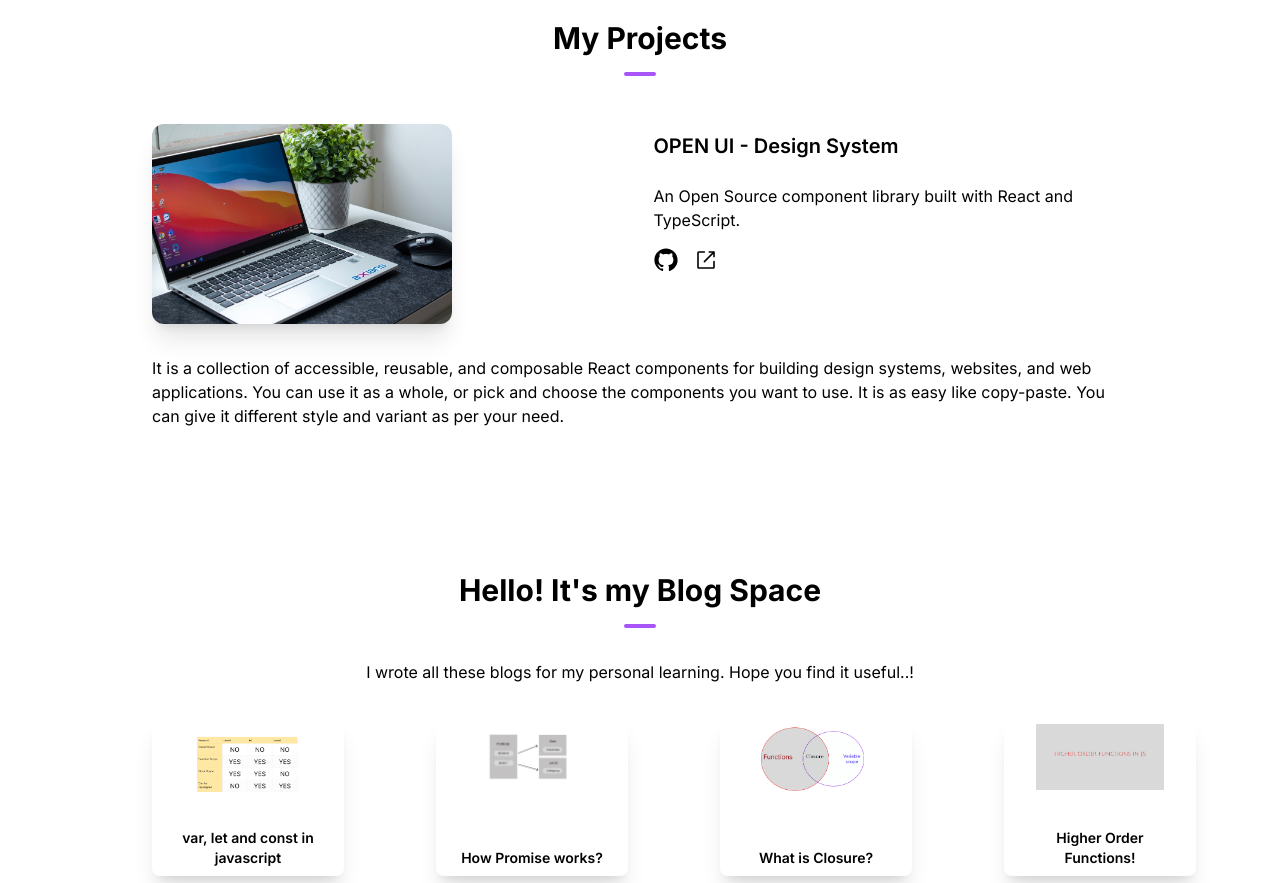
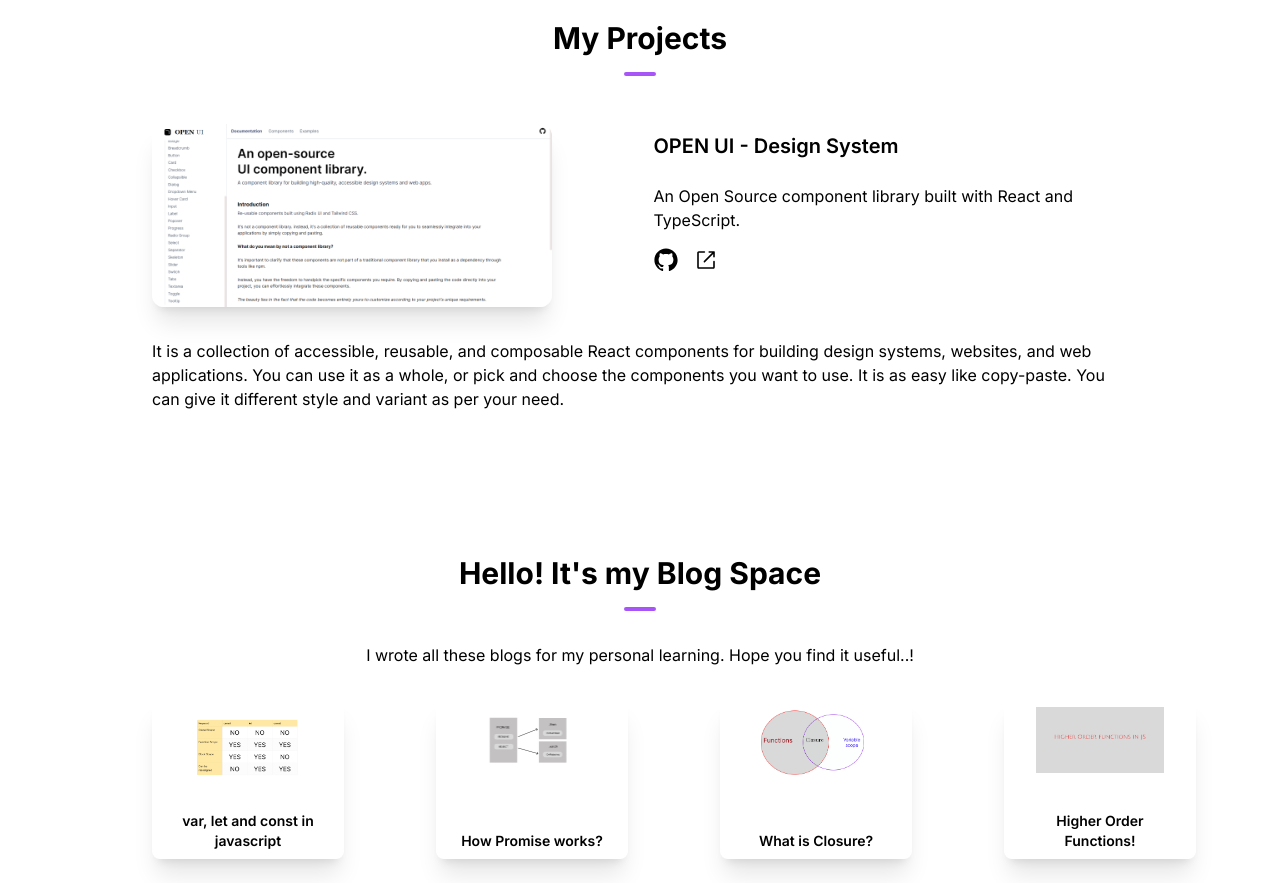
Before and after one commit to twinkalp10/mywebsite, a Next.js app: page / in a window 1280 px wide. Shown: the part 1240-2123 px from the top of the page. Built offline with nearby package versions, Linux system fonts and the light colour scheme.

Commit message:
Project pic added

```diff
--- a/components/ProjectSection.tsx
+++ b/components/ProjectSection.tsx
@@ -9,7 +9,7 @@
     title: "OPEN UI - Design System",
     description:
       "An Open Source component library built with React and TypeScript.",
-    image: "/laptop.jpg",
+    image: "/openuipic.png",
     github: "https://github.com/twinkalp10/open-ui",
     demo: "https://open-ui-design.vercel.app/",
     about:
@@ -31,8 +31,8 @@
                   <Image
                     src={project.image}
                     alt={project.title}
-                    width={300}
-                    height={200}
+                    width={400}
+                    height={300}
                     className="rounded-xl shadow-xl"
                   />
                 </div>
@@ -42,10 +42,10 @@
                   </h1>
                   <p> {project.description} </p>
                   <div className="flex space-x-4 mt-4">
-                    <Link href={project.github}>
+                    <Link href={project.github} target="_blank">
                       <GitHubLogoIcon className="w-6 h-6" />
                     </Link>
-                    <Link href={project.demo}>
+                    <Link href={project.demo} target="_blank">
                       <ExternalLinkIcon className="w-6 h-6" />
                     </Link>
                   </div>
```
Also changed, not shown: public/openuipic.png (added).
